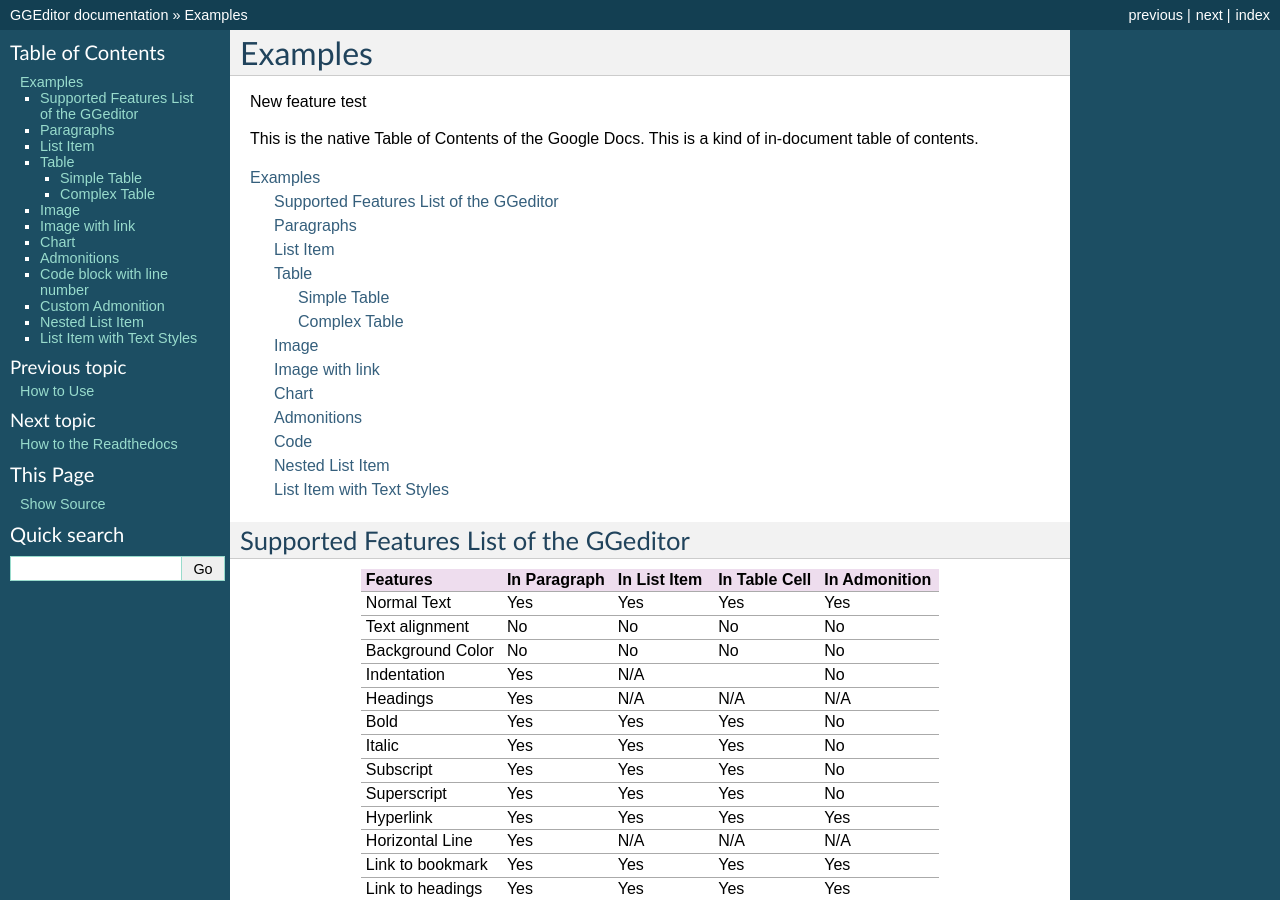
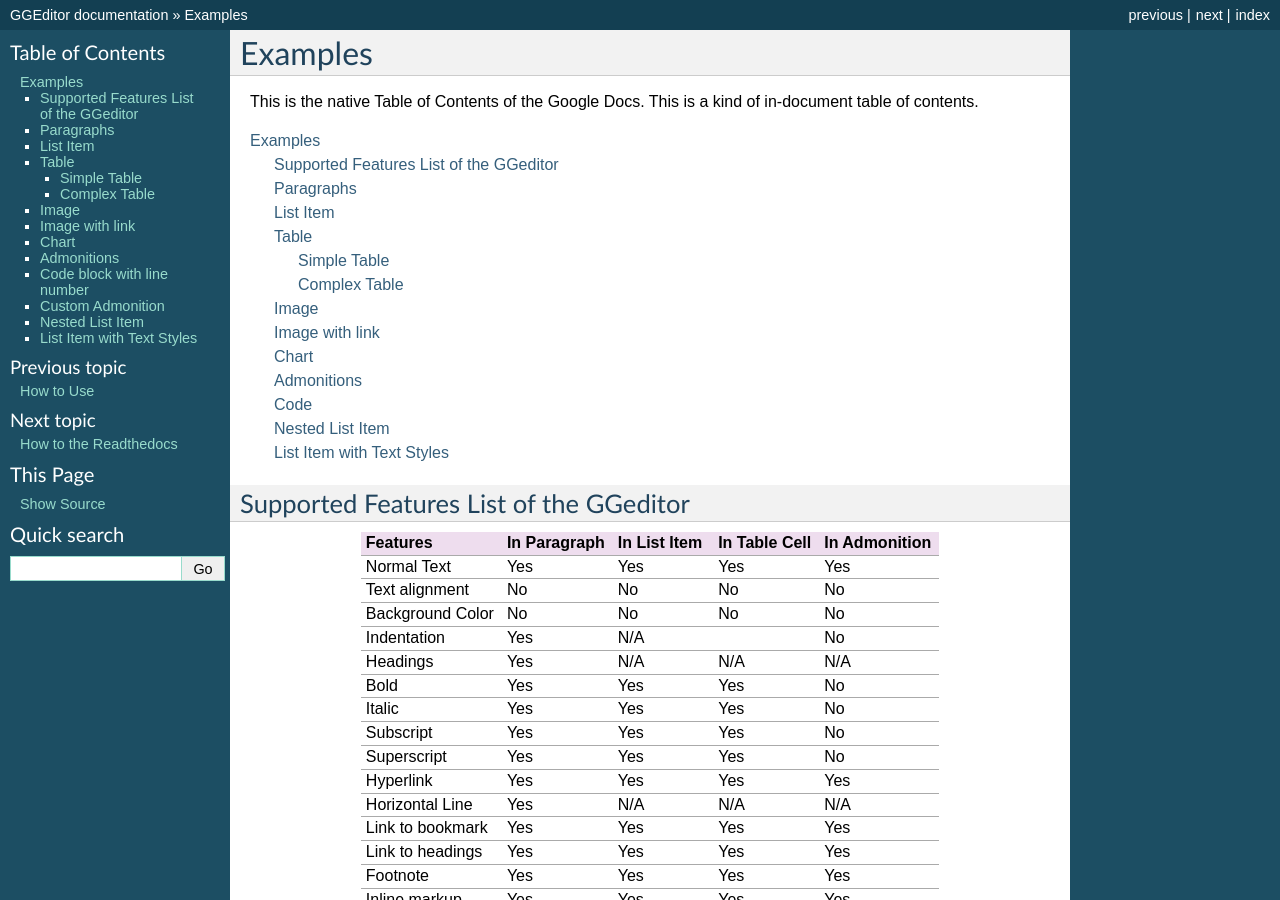
Before and after one commit to iapyeh/GGeditor, a Sphinx documentation site: the page built from docs/Examples.rst, in a window 1280 px wide and 900 px high. Built offline with Sphinx 7.4.7, drawn with Linux system fonts in a browser that asks for light colours; pages that are not in the unit, such as notebooks, are missing from menus.

Commit message:
Google Docs reST Editor@2016-12-11 12:49:44

```diff
--- a/docs/Examples.rst
+++ b/docs/Examples.rst
@@ -3,8 +3,6 @@
 
 Examples
 ********
-
-New feature test
 
 This is the native Table of Contents of the Google Docs. This is a kind of in-document table of contents.
 
@@ -100,6 +98,7 @@
 =========
 
 * \ |STYLE12|\ , \ |IMG3|\  a \ |STYLE13|\ \ [#F3]_\  is an \ |LINK19|\  consisting of \ |LINK20|\  (or \ |LINK21|\ ) and \ |LINK22|\ , that involves only the operations of \ |LINK23|\ , \ |LINK24|\ , \ |LINK25|\ , and non-negative \ |LINK26|\  \ |LINK27|\ . An example of a polynomial of a single indeterminate x is x\ |STYLE14|\  − 4x + 7. An example in three variables is x\ |STYLE15|\  + 2xyz\ |STYLE16|\  − yz + T\ |STYLE17|\ .
+
 * \ |STYLE18|\ , \ |IMG4|\  a \ |STYLE19|\ \ [#F4]_\  is an \ |LINK28|\  consisting of \ |LINK29|\  (or \ |LINK30|\ ) and \ |LINK31|\ , that involves only the operations of \ |LINK32|\ , \ |LINK33|\ , \ |LINK34|\ , and non-negative \ |LINK35|\  \ |LINK36|\ . An example of a polynomial of a single indeterminate x is x\ |STYLE20|\  − 4x + 7. An example in three variables is x\ |STYLE21|\  + 2xyz\ |STYLE22|\  − yz + T\ |STYLE23|\ .
 
 .. _h513c5b795d5d185d1c203d7e75205f41:
@@ -129,6 +128,7 @@
 
 +-----------------------------------------------------------------------------------------------------------------------------------------------------------------------------------------------------------------------------------------------------------------------------------------------------------------------------------------------------------------------------------------------------------------------------------------------+--------------------------------------------------------------------------------------------------------------------------------------------------------------------------------------------------------------------------------------------------------------------------------------------------------------------------------------------------------------------------------------------------------------------------------------------------+
 |\ |STYLE26|\ , \ |IMG5|\  a \ |STYLE27|\ \ [#F5]_\  is an \ |LINK37|\  consisting of \ |LINK38|\  (or \ |LINK39|\ ) and \ |LINK40|\ , that involves only the operations of \ |LINK41|\ , \ |LINK42|\ , \ |LINK43|\ , and non-negative \ |LINK44|\  \ |LINK45|\ . An example of a polynomial of a single indeterminate x is x\ |STYLE28|\  − 4x + 7. An example in three variables is x\ |STYLE29|\  + 2xyz\ |STYLE30|\  − yz + T\ |STYLE31|\ . |#. \ |STYLE32|\ , \ |IMG6|\  a \ |STYLE33|\ \ [#F6]_\  is an \ |LINK46|\  consisting of \ |LINK47|\  (or \ |LINK48|\ ) and \ |LINK49|\ , that involves only the operations of \ |LINK50|\ , \ |LINK51|\ , \ |LINK52|\ , and non-negative \ |LINK53|\  \ |LINK54|\ . An example of a polynomial of a single indeterminate x is x\ |STYLE34|\  − 4x + 7. An example in three variables is x\ |STYLE35|\  + 2xyz\ |STYLE36|\  − yz + T\ |STYLE37|\ . |
+|                                                                                                                                                                                                                                                                                                                                                                                                                                               |                                                                                                                                                                                                                                                                                                                                                                                                                                                  |
 |                                                                                                                                                                                                                                                                                                                                                                                                                                               |#. \ |STYLE38|\ , \ |IMG7|\  a \ |STYLE39|\ \ [#F7]_\  is an \ |LINK55|\  consisting of \ |LINK56|\  (or \ |LINK57|\ ) and \ |LINK58|\ , that involves only the operations of \ |LINK59|\ , \ |LINK60|\ , \ |LINK61|\ , and non-negative \ |LINK62|\  \ |LINK63|\ . An example of a polynomial of a single indeterminate x is x\ |STYLE40|\  − 4x + 7. An example in three variables is x\ |STYLE41|\  + 2xyz\ |STYLE42|\  − yz + T\ |STYLE43|\ . |
 +-----------------------------------------------------------------------------------------------------------------------------------------------------------------------------------------------------------------------------------------------------------------------------------------------------------------------------------------------------------------------------------------------------------------------------------------------+--------------------------------------------------------------------------------------------------------------------------------------------------------------------------------------------------------------------------------------------------------------------------------------------------------------------------------------------------------------------------------------------------------------------------------------------------+
 |\ |STYLE44|\ , \ |IMG8|\  a \ |STYLE45|\ \ [#F8]_\  is an \ |LINK64|\  consisting of \ |LINK65|\  (or \ |LINK66|\ ) and \ |LINK67|\ , that involves only the operations of \ |LINK68|\ , \ |LINK69|\ , \ |LINK70|\ , and non-negative \ |LINK71|\  \ |LINK72|\ . An example of a polynomial of a single indeterminate x is x\ |STYLE46|\  − 4x + 7. An example in three variables is x\ |STYLE47|\  + 2xyz\ |STYLE48|\  − yz + T\ |STYLE49|\ . |* \ |STYLE50|\ , \ |IMG9|\  a \ |STYLE51|\ \ [#F9]_\  is an \ |LINK73|\  consisting of \ |LINK74|\  (or \ |LINK75|\ ) and \ |LINK76|\ , that involves only the operations of \ |LINK77|\ , \ |LINK78|\ , \ |LINK79|\ , and non-negative \ |LINK80|\  \ |LINK81|\ . An example of a polynomial of a single indeterminate x is x\ |STYLE52|\  − 4x + 7. An example in three variables is x\ |STYLE53|\  + 2xyz\ |STYLE54|\  − yz + T\ |STYLE55|\ .  |
@@ -270,10 +270,13 @@
 * item 1
 
     #. item 1.1
+
     #. item 1.2
 
         * Item a
+
         * Item b
+
         * Item c
 
     #. item 1.3
@@ -286,22 +289,27 @@
 * item 1
 
     #. item 1.\ |STYLE64|\   with superscript
+
     #. \ |STYLE65|\  1.\ |STYLE66|\  with superscript
+
     #. \ |STYLE67|\  1.\ |STYLE68|\  with subscript
 
 * item 2
 
     #. Item with \ |LINK92|\
+
     #. item with a image \ |IMG14|\
 
 * item 3
 
     #. item\ [#F11]_\  with footnote
+
     #. item\ [#F12]_\  with footnote
 
 \ |LINK93|\
 
 .. bottom of content
+
 
 .. |STYLE0| replace:: *In mathematics*
 
```
